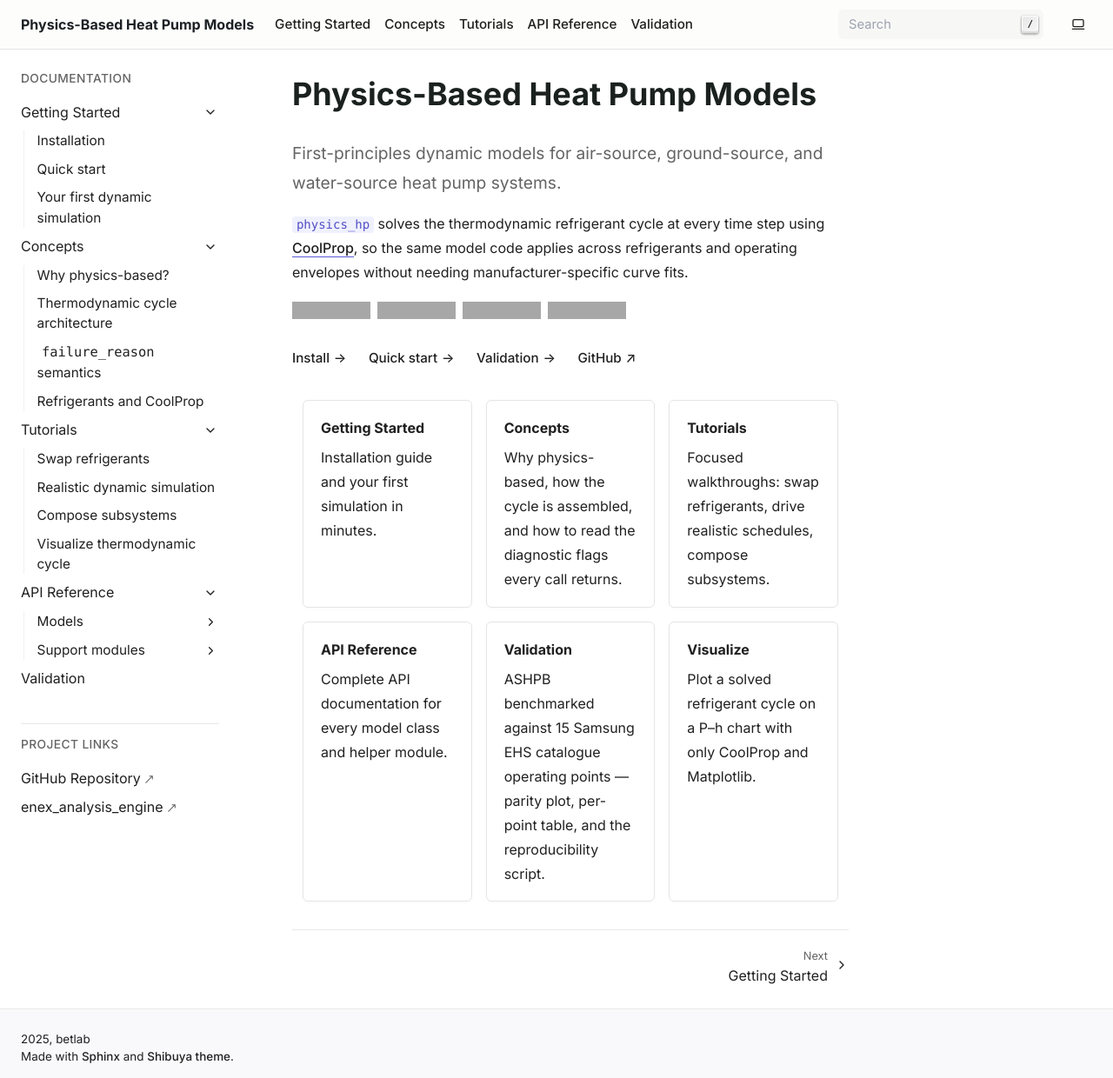
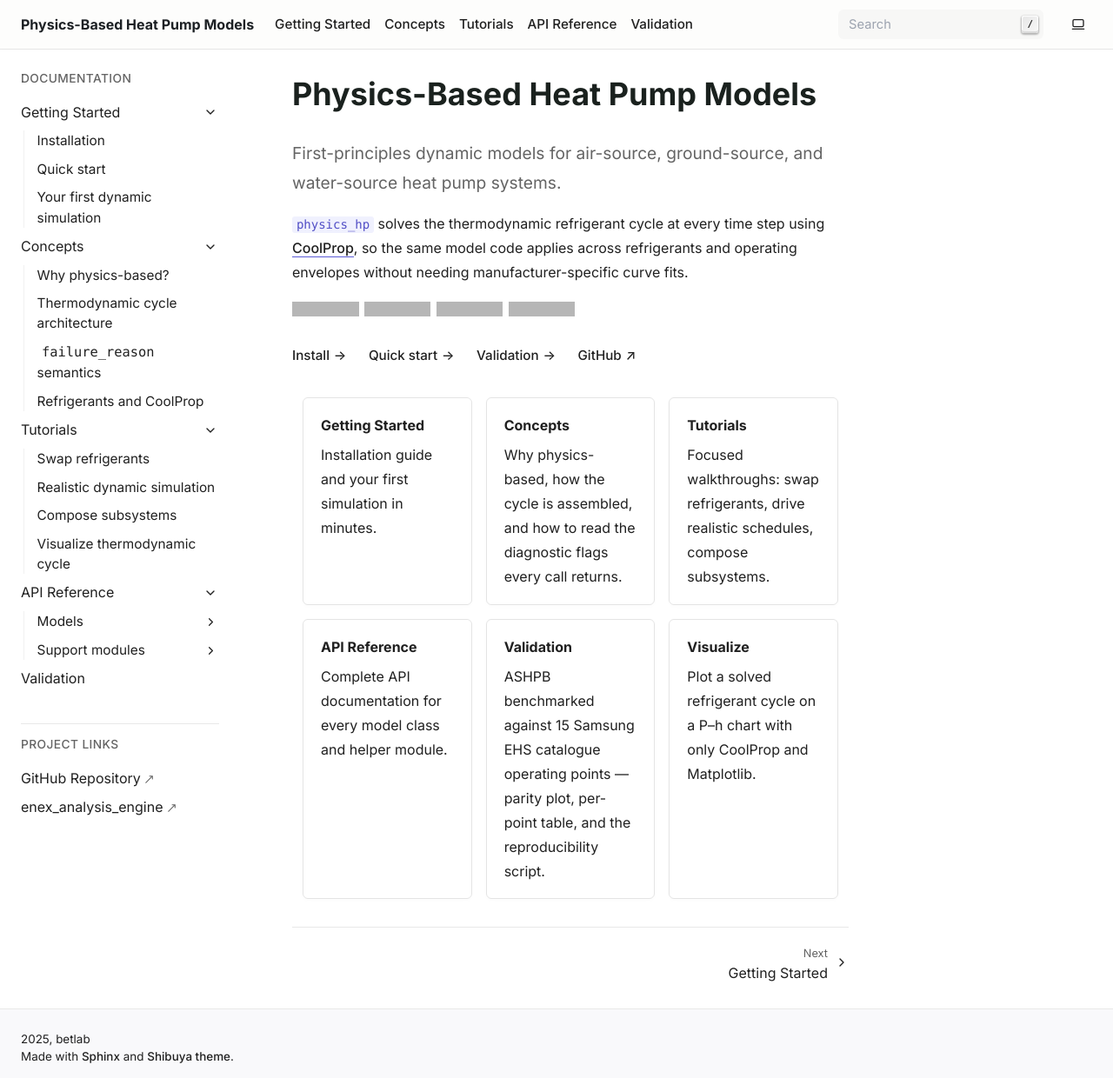
Before and after one commit to bet-lab/tmhp, a Sphinx documentation site: the page built from docs/source/index.rst, in a window 1280 px wide and 1240 px high. Shown: the whole window at 87% size. Built offline with Sphinx 7.4.7, drawn with Linux system fonts in a browser that asks for light colours; grey boxes are pictures that could not be loaded.

Commit message:
docs: quiet hero badges to match restrained landing tone (#131)
Reduces the shields.io row to 17 px height and 0.75 opacity so the
badges read as metadata, not as marketing chrome. Hover restores
full opacity for legibility.

Closes #122

```diff
--- a/docs/source/_static/css/custom.css
+++ b/docs/source/_static/css/custom.css
@@ -68,18 +68,24 @@
  * a paper, not a SaaS marketing page.
  * ------------------------------------------------------------------------- */
 
-/* Shields.io row directly under the lead paragraph. */
+/* Shields.io row directly under the lead paragraph. Kept as metadata,
+ * not as marketing chrome — small, slightly desaturated, and given room
+ * to breathe above the inline-link hero CTA. */
 .hero-badges {
     display: flex;
     flex-wrap: wrap;
-    gap: 0.35rem 0.5rem;
-    margin: 0.5rem 0 1.5rem;
+    gap: 0.3rem 0.4rem;
+    margin: 0.5rem 0 1.4rem;
     align-items: center;
 }
 .hero-badges img {
-    height: 20px;
+    height: 17px;
     display: block;
-    opacity: 0.9;
+    opacity: 0.75;
+    transition: opacity 120ms ease;
+}
+.hero-badges img:hover {
+    opacity: 1;
 }
 
 /* Hero CTA row — underline + arrow, no box.
```
